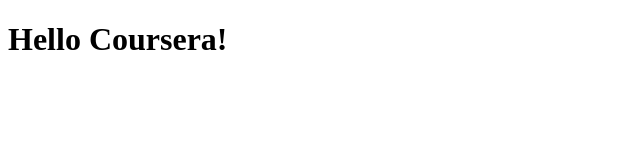
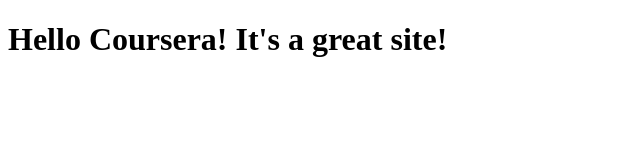
Before and after one commit to sentellg/coursera-test-1, a plain HTML site: page site/index.html in a window 1280 px wide. Shown: the whole page, without its empty margins (0-640 px from the left). Drawn offline with Linux system fonts and the light colour scheme.

Commit message:
One little change

```diff
--- a/site/index.html
+++ b/site/index.html
@@ -4,6 +4,6 @@
 	<title>Hello Coursera!</title>
 </head>
 <body>
-<h1>Hello Coursera!</h1>
+<h1>Hello Coursera! It's a great site!</h1>
 </body>
 </html>
```
